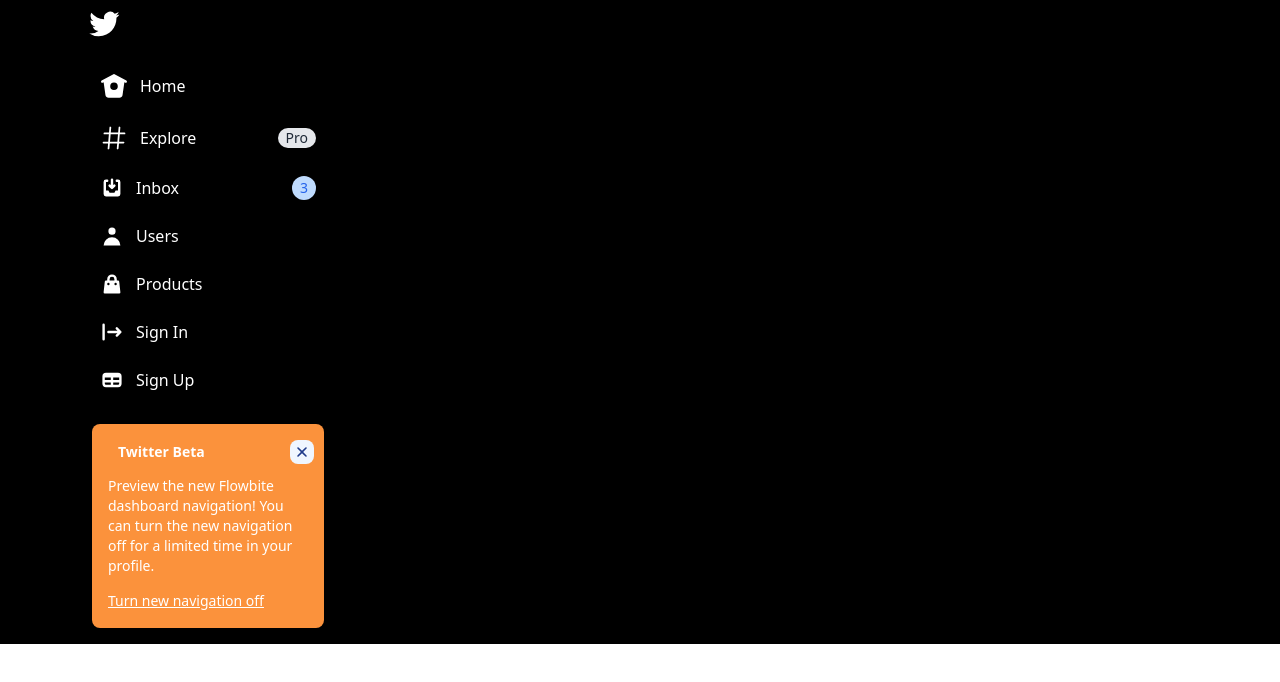
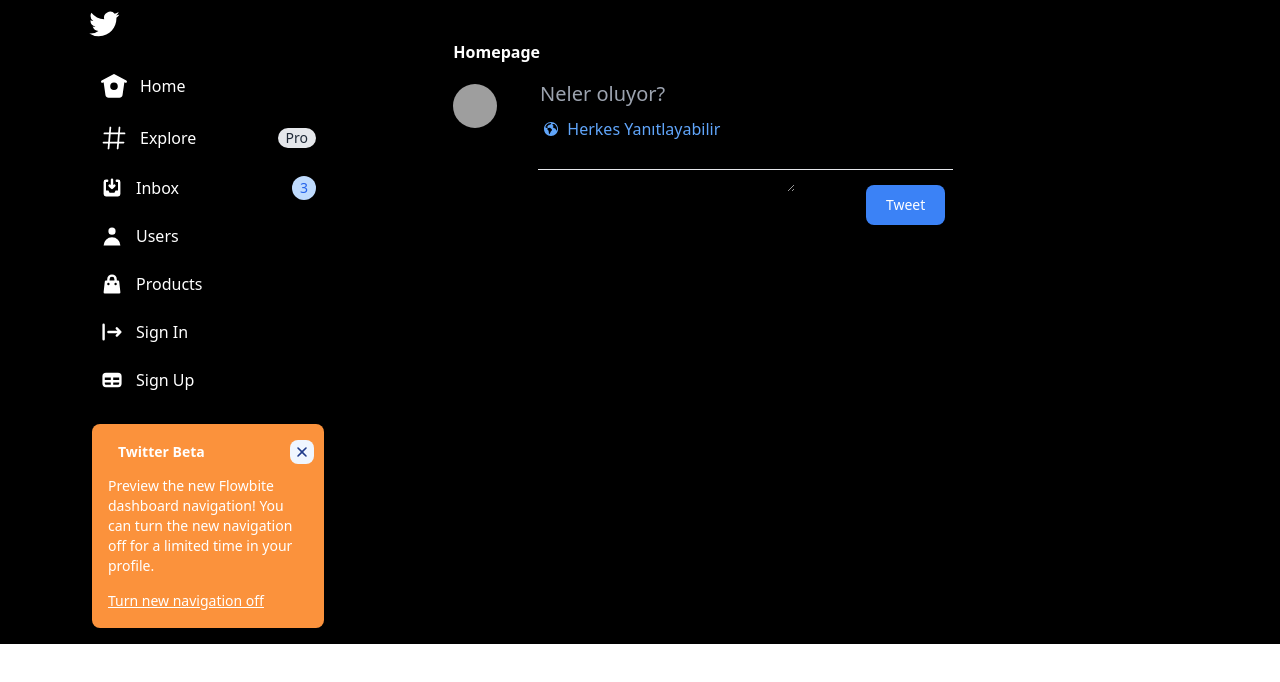
Before and after one commit to cihanyasinkaya/twitter-clone, a React (Vite) app: page / in a window 1280 px wide. Shown: the top 682 px of the page. Built offline with nearby package versions, Linux system fonts and the light colour scheme; grey boxes are pictures that could not be loaded.

Commit message:
tweets area added

```diff
--- a/src/App.jsx
+++ b/src/App.jsx
@@ -1,12 +1,13 @@
 import TwitterLogo from './components/assets/logos/twitter'
 import './App.css'
 import SideBar from './components/sidebar'
+import Tweets from './components/tweets'
 function App() {
   return (
     <div className='bg-black'>
       <div className='container mx-auto px-30'>
-        <div class="grid gap-x-8 gap-y-4 grid-cols-3">
-          <div>
+        <div class="grid grid-cols-3 ">
+          <div className='w-64'>
             <ul>
               <li>
                 <TwitterLogo />
@@ -14,7 +15,13 @@ function App() {
               </li>
             </ul>
           </div>
-          <div>02</div>
+          <div className='w-[500px]'>
+            <ul>
+              <li>
+              <Tweets/>
+              </li>
+            </ul>
+          </div>
           <div>03</div>
         </div>
       </div>
--- /dev/null
+++ b/src/components/assets/logos/home-twits/earth.jsx
@@ -0,0 +1,13 @@
+function Earth() {
+  return (
+    <svg
+      ariaHidden="true"
+      className="fill-current text-blue-400 w-4 mr-2"
+      viewBox="0 0 24 24"
+    >
+      <path d="M12 1.5C6.2 1.5 1.5 6.2 1.5 12S6.2 22.5 12 22.5 22.5 17.8 22.5 12 17.8 1.5 12 1.5zM9.047 5.9c-.878.484-1.22.574-1.486.858-.263.284-.663 1.597-.84 1.712-.177.115-1.462.154-1.462.154s2.148 1.674 2.853 1.832c.706.158 2.43-.21 2.77-.142.342.07 2.116 1.67 2.324 2.074.208.404.166 1.748-.038 1.944-.204.196-1.183 1.09-1.393 1.39-.21.3-1.894 4.078-2.094 4.08-.2 0-.62-.564-.73-.848-.11-.284-.427-4.012-.59-4.263-.163-.25-1.126-.82-1.276-1.026-.15-.207-.552-1.387-.527-1.617.024-.23.492-1.007.374-1.214-.117-.207-2.207-1.033-2.61-1.18a38.524 38.524 0 00-.983-.332 9.077 9.077 0 018.52-6.38s.125-.018.186.14c.11.286.256 1.078.092 1.345-.143.23-2.21.99-3.088 1.474zm11.144 8.24c-.21-.383-1.222-2.35-1.593-2.684-.23-.208-2.2-.912-2.55-1.09-.352-.177-1.258-.997-1.267-1.213-.01-.216 1.115-1.204 1.15-1.524.056-.49-1.882-1.835-1.897-2.054-.015-.22.147-.66.31-.81.403-.36 3.19.04 3.556.36 2 1.757 3.168 4.126 3.168 6.873 0 .776-.18 1.912-.282 2.18-.08.21-.443.232-.595-.04z"></path>
+    </svg>
+  );
+}
+
+export default Earth;
--- /dev/null
+++ b/src/components/tweets/index.jsx
@@ -0,0 +1,29 @@
+import Earth from "../assets/logos/home-twits/earth";
+function Tweets() {
+  return (
+    <div className=" ">
+      <div className="flex">
+        <div className="mt-10 font-bold">
+          <span className="text-white">Homepage</span>
+          <img class="w-11 h-11 mt-5 start rounded-full" src="https://avatars.githubusercontent.com/u/37827216?v=4" alt="mert"></img>
+        </div>
+        <div className="mt-20">
+          <textarea id="message" rows="4" class="block color-white w-full text-xl text-white outline-0 w-96 bg-black  " placeholder="Neler oluyor?"></textarea>
+        </div>
+      </div>
+      <div className="flex mt-[-15%] ml-[18%]">
+        <Earth/> <span className="color-white text-blue-400">Herkes Yanıtlayabilir</span>
+      </div>
+
+      <div className="grid mt-7 ml-[17%] h-1">
+        <hr className="" />
+      </div>
+
+      <div className="flex justify-end mt-3">
+      <button type="button" class="rounded-[18px] text-white bg-blue-500 hover:bg-blue-800 focus:ring-4 focus:ring-blue-300 font-medium rounded-lg text-sm px-5 py-2.5 mr-2 mb-2 dark:bg-blue-600 dark:hover:bg-blue-700 focus:outline-none dark:focus:ring-blue-800">Tweet</button>
+      </div>
+    </div>
+  );
+}
+
+export default Tweets;
```
